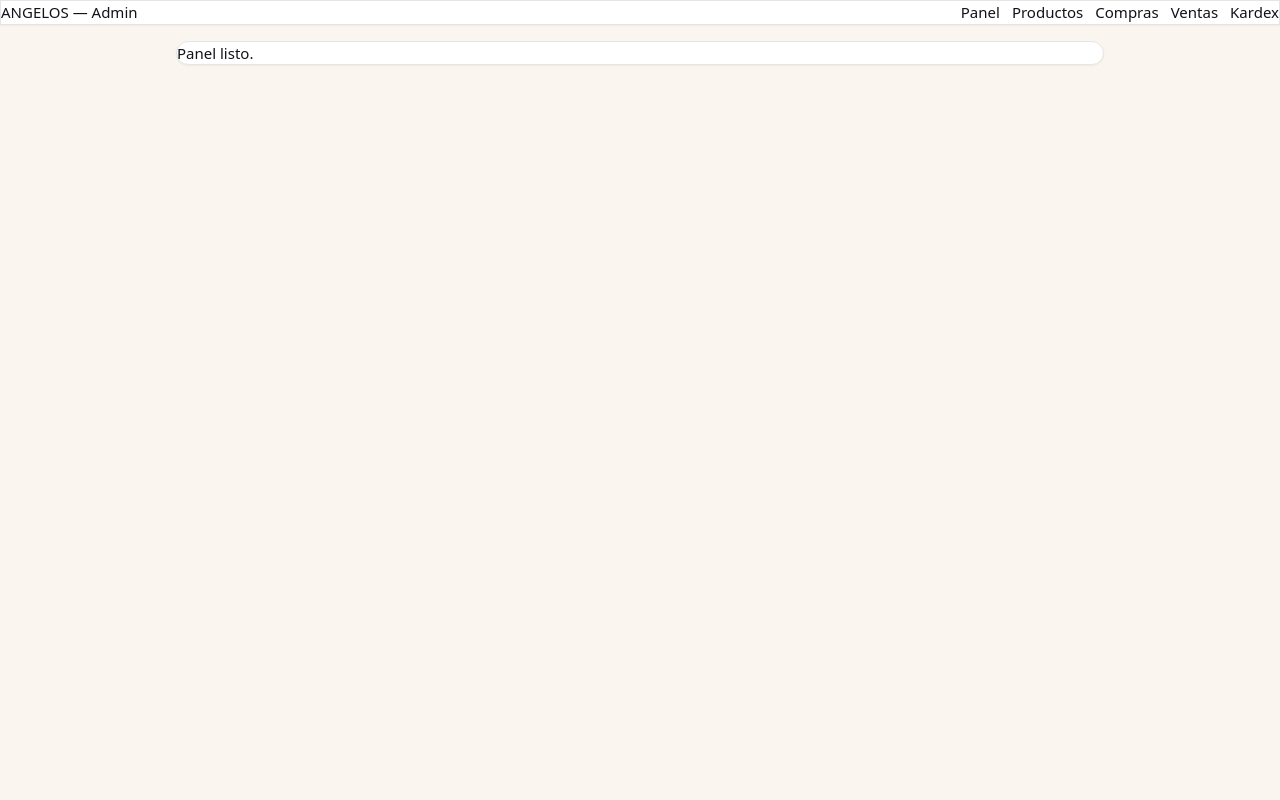
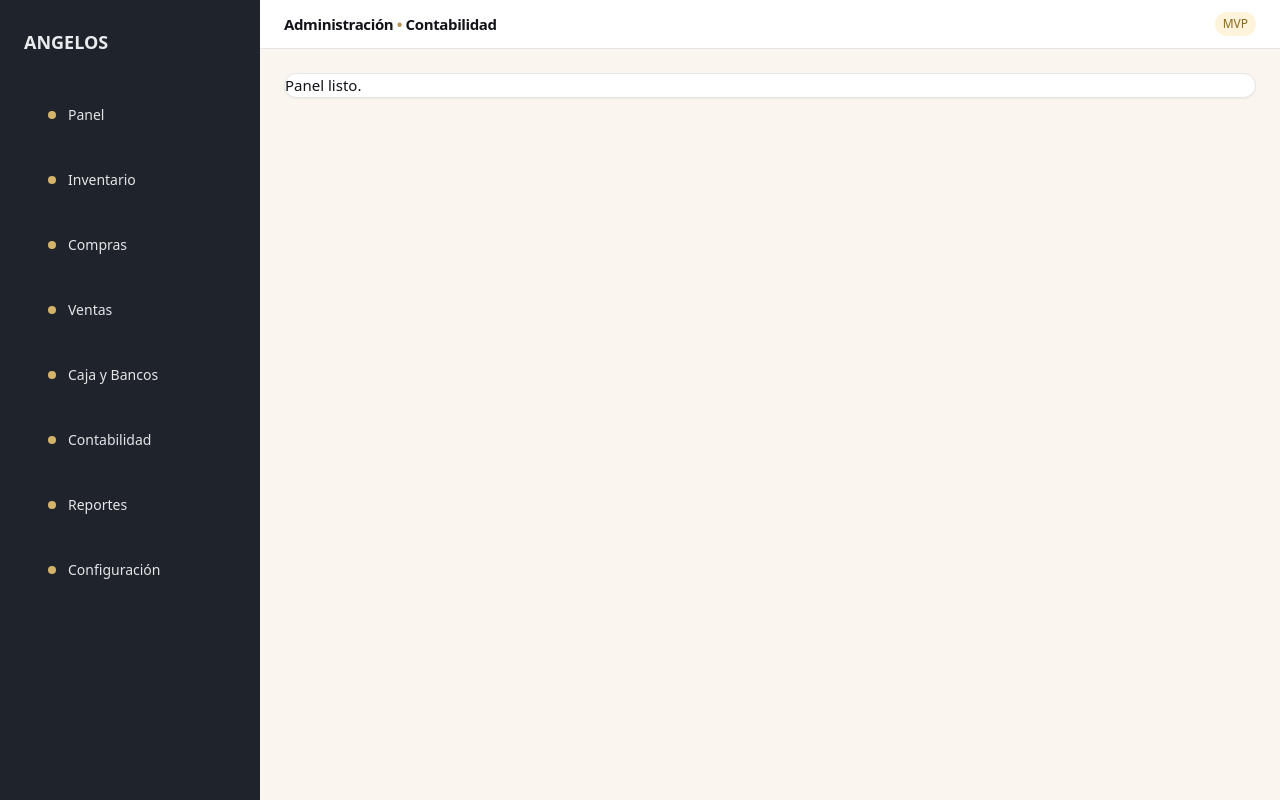
Before and after one commit to Juangranados89/Angelos-Store, a Next.js app: page / in a window 1280 px wide. Built offline with nearby package versions, Linux system fonts and the light colour scheme.

Commit message:
Update layout.tsx

```diff
--- a/src/app/layout.tsx
+++ b/src/app/layout.tsx
@@ -1,19 +1,60 @@
-import "./globals.css";import Link from "next/link";
-export const metadata={title:"ANGELOS Admin"};
-export default function RootLayout({children}:{children:React.ReactNode}){
-  return(<html lang="es"><body>
-    <header className="card" style={{borderRadius:0}}>
-      <div style={{display:"flex",justifyContent:"space-between",alignItems:"center"}}>
-        <div>ANGELOS — Admin</div>
-        <nav style={{display:"flex",gap:"12px"}}>
-          <Link href="/">Panel</Link>
-          <Link href="/products">Productos</Link>
-          <Link href="/purchases/new">Compras</Link>
-          <Link href="/sales/new">Ventas</Link>
-          <Link href="/reports/kardex">Kardex</Link>
-        </nav>
-      </div>
-    </header>
-    <main style={{maxWidth:960,margin:"0 auto",padding:"16px"}}>{children}</main>
-  </body></html>)
+import "./globals.css";
+import Link from "next/link";
+
+export const metadata = {
+  title: "ANGELOS — Admin",
+  description: "Administración & Contabilidad",
+};
+
+const Nav = () => (
+  <nav className="space-y-1">
+    {[
+      ["Panel","/"],
+      ["Inventario","/products"],
+      ["Compras","/purchases/new"],
+      ["Ventas","/sales/new"],
+      ["Caja y Bancos","#"],
+      ["Contabilidad","#"],
+      ["Reportes","/reports/kardex"],
+      ["Configuración","#"],
+    ].map(([label,href])=>(
+      <Link key={label} href={href} className="block">
+        <span className="inline-flex w-full items-center gap-3 px-4 py-2.5 rounded-xl hover:bg-white/5">
+          <span className="w-2 h-2 rounded-full" style={{background:"var(--accent)"}}/>
+          {label}
+        </span>
+      </Link>
+    ))}
+  </nav>
+);
+
+export default function RootLayout({ children }: { children: React.ReactNode }) {
+  return (
+    <html lang="es">
+      <body className="min-h-screen">
+        <div className="grid md:grid-cols-[260px_1fr]">
+          {/* Sidebar */}
+          <aside className="sidebar min-h-screen p-4">
+            <div className="px-2 py-3 mb-4 text-lg font-semibold">
+              <span>ANGELOS</span>
+            </div>
+            <Nav />
+          </aside>
+
+          {/* Main */}
+          <div>
+            <header className="topbar">
+              <div className="container py-3 flex items-center justify-between">
+                <div className="brand">Administración <span className="dot">•</span> Contabilidad</div>
+                <div className="flex items-center gap-2">
+                  <span className="badge">MVP</span>
+                </div>
+              </div>
+            </header>
+            <main className="container py-6">{children}</main>
+          </div>
+        </div>
+      </body>
+    </html>
+  );
 }
```
